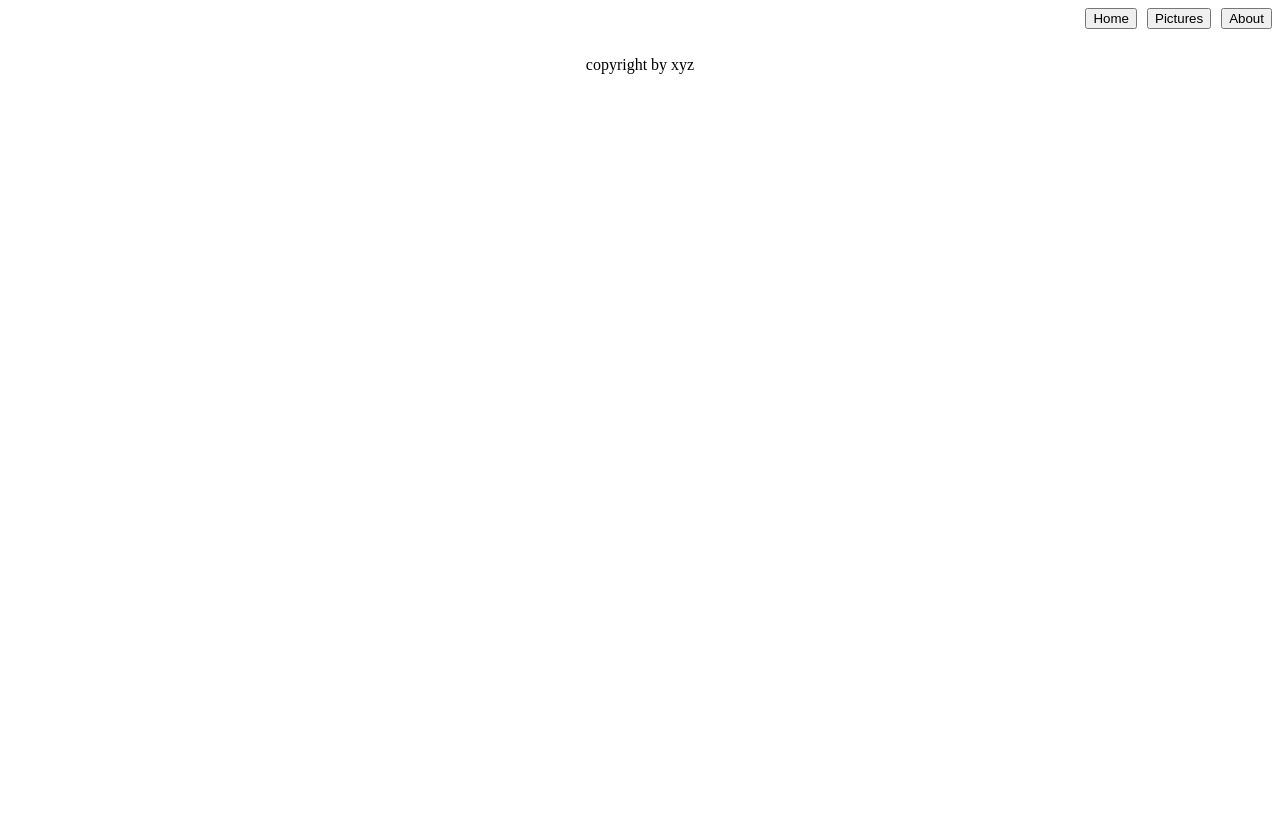
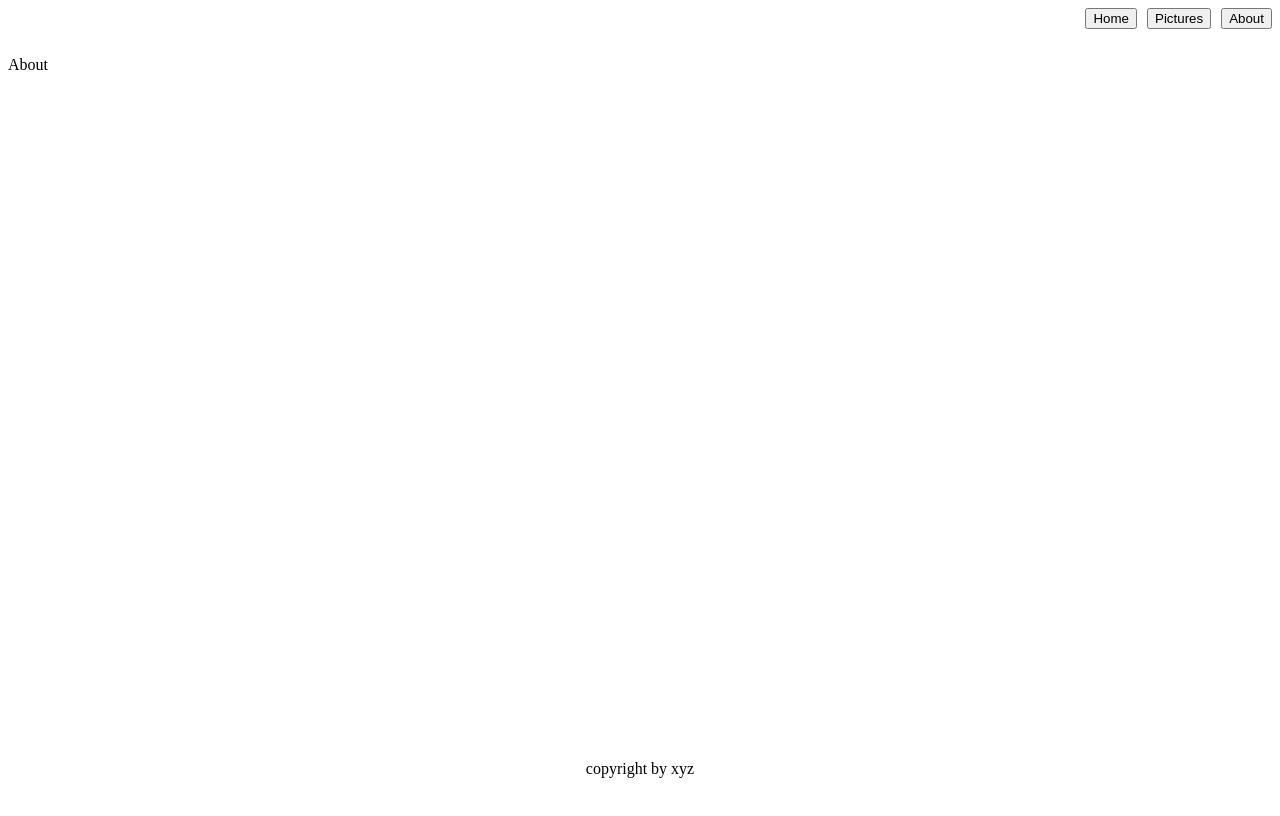
Before and after one commit to JelenadlS/redux-training, a React (Create React App) app: page /about in a window 1280 px wide. Built offline with nearby package versions, Linux system fonts and the light colour scheme.

Commit message:
Add about page

```diff
--- a/src/App.js
+++ b/src/App.js
@@ -1,5 +1,6 @@
 import { Routes, Route } from "react-router-dom";
 import Navigation from "./components/Navigation";
+import AboutPage from "./pages/AboutPage";
 import HomePage from "./pages/HomePage";
 import PicturePage from "./pages/PicturePage";
 import { StyledAppGrid } from "./components/styles";
@@ -12,6 +13,7 @@
       <Routes>
         <Route path="/" element={<HomePage />} />
         <Route path="/pictures" element={<PicturePage />} />
+        <Route path="/about" element={<AboutPage />} />
       </Routes>
       <Footer />
     </StyledAppGrid>
--- a/src/components/Navigation.js
+++ b/src/components/Navigation.js
@@ -10,7 +10,7 @@
       <NavLink to="/pictures">
         <button>Pictures</button>
       </NavLink>
-      <NavLink to="/">
+      <NavLink to="/about">
         <button>About</button>
       </NavLink>
     </StyledNavigation>
--- a/src/components/PictureButton.js
+++ b/src/components/PictureButton.js
@@ -11,8 +11,7 @@
     (state) => state.currentPictureReducer.startingIndex
   );
   const arrayLength = Pictures.length;
-  console.log(arrayLength);
-  console.log(currentPicture);
+
   return (
     <StyledButton
       aria-label={`${next ? "next picture" : "previous picture"}`}
--- /dev/null
+++ b/src/pages/AboutPage.js
@@ -0,0 +1,3 @@
+export default function AboutPage() {
+  return <div>About</div>;
+}
```
